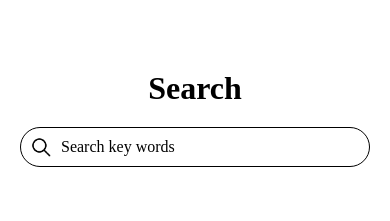
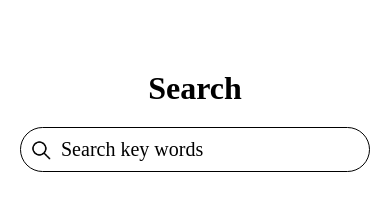
Before and after one commit to amberhasan/say_what, a React Native app: screen /Search in a window 390 px wide. Shown: the top 221 px of the page. Built offline with nearby package versions, Linux system fonts and the light colour scheme.

Commit message:
Made search bar ui better

```diff
--- a/src/screens/SearchScreen.tsx
+++ b/src/screens/SearchScreen.tsx
@@ -127,7 +127,7 @@ const styles = StyleSheet.create({
   searchInput: {
     flex: 1,
     padding: 10,
-    fontSize: 16,
+    fontSize: 20,
     fontFamily: 'PlayfairDisplay-Regular',
   },
   searchIcon: {
```
